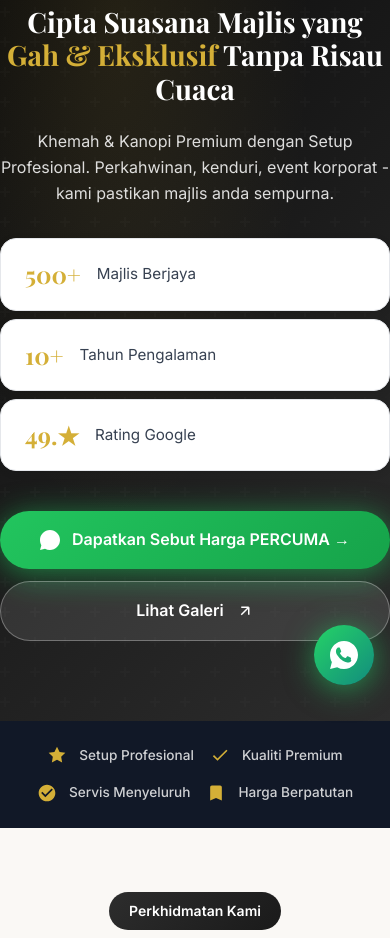
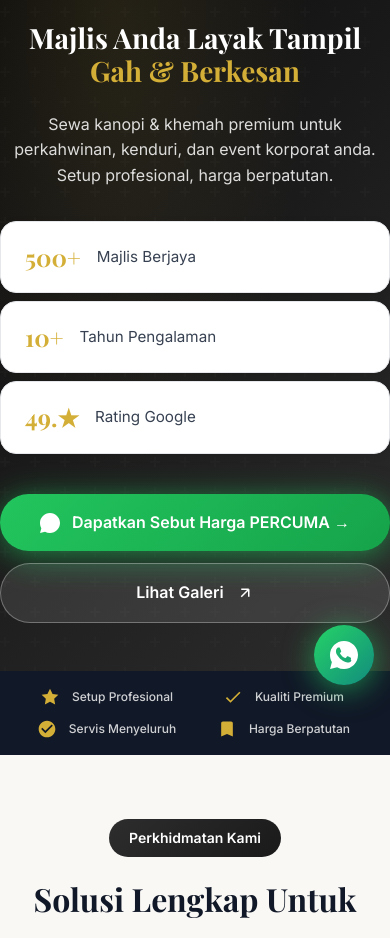
Before and after one commit to mhmdatiqhaf/web-canopy-landing, a plain HTML site: page index.html in a window 390 px wide. Shown: the part 143-1081 px from the top of the page. Drawn offline with nearby package versions, Linux system fonts and the light colour scheme.

Commit message:
Add files via upload

```diff
--- a/index.html
+++ b/index.html
@@ -63,16 +63,16 @@
         <div class="container hero-content">
             <div class="hero-badge"><span class="badge-icon">✨</span><span data-lang-ms="Dipercayai Lebih 500+ Majlis"
                     data-lang-en="Trusted by 500+ Events">Dipercayai Lebih 500+ Majlis</span></div>
-            <h1 data-lang-ms="Cipta Suasana Majlis yang <span class='highlight'>Gah & Eksklusif</span> Tanpa Risau Cuaca"
-                data-lang-en="Create a <span class='highlight'>Grand & Exclusive</span> Event Atmosphere Rain or Shine">
-                Cipta Suasana Majlis yang
-                <span class="highlight">Gah & Eksklusif</span> Tanpa Risau Cuaca
+            <h1 data-lang-ms="Majlis Anda Layak Tampil <span class='highlight'>Gah & Berkesan</span>"
+                data-lang-en="Your Event Deserves to Look <span class='highlight'>Grand & Impressive</span>">
+                Majlis Anda Layak Tampil
+                <span class="highlight">Gah & Berkesan</span>
             </h1>
             <p class="hero-subtitle"
-                data-lang-ms="Khemah & Kanopi Premium dengan Setup Profesional. Perkahwinan, kenduri, event korporat - kami pastikan majlis anda sempurna."
-                data-lang-en="Premium Tents & Canopies with Professional Setup. Weddings, celebrations, corporate events - we ensure your event is perfect.">
-                Khemah & Kanopi Premium dengan Setup Profesional. Perkahwinan, kenduri, event korporat - kami pastikan
-                majlis anda sempurna.</p>
+                data-lang-ms="Sewa kanopi & khemah premium untuk perkahwinan, kenduri, dan event korporat anda. Setup profesional, harga berpatutan."
+                data-lang-en="Rent premium canopy & tents for your wedding, celebration, and corporate events. Professional setup, affordable prices.">
+                Sewa kanopi & khemah premium untuk perkahwinan, kenduri, dan event korporat anda. Setup profesional,
+                harga berpatutan.</p>
             <div class="hero-stats">
                 <div class="stat"><span class="stat-number">500+</span><span class="stat-label"
                         data-lang-ms="Majlis Berjaya" data-lang-en="Successful Events">Majlis Berjaya</span>
--- a/styles.css
+++ b/styles.css
@@ -238,7 +238,8 @@ ol {
    ======================================== */
 .hero {
     position: relative;
-    min-height: 100vh;
+    min-height: auto;
+    padding: 2rem 0 3rem;
     display: flex;
     align-items: center;
     background: linear-gradient(135deg, var(--primary-dark) 0%, var(--primary) 50%, var(--primary-light) 100%);
@@ -1620,8 +1621,13 @@ ol {
     }
 
     /* Better Hero Mobile Layout */
+    .hero {
+        min-height: auto;
+        padding: 1rem 0 2rem;
+    }
+
     .hero-content {
-        padding: 2rem 0;
+        padding: 5rem 0 1rem;
         text-align: center;
     }
 
@@ -1825,14 +1831,19 @@ ol {
     }
 
     /* Trust Bar Mobile */
+    .trust-bar {
+        padding: 1rem 0;
+    }
+
     .trust-items {
-        flex-wrap: wrap;
+        display: grid;
+        grid-template-columns: 1fr 1fr;
+        gap: 0.75rem;
+    }
+
+    .trust-item {
+        font-size: 0.75rem;
         justify-content: center;
-        gap: 1rem;
-    }
-
-    .trust-item {
-        font-size: 0.85rem;
     }
 
     /* Back to Top Mobile Position */
```
